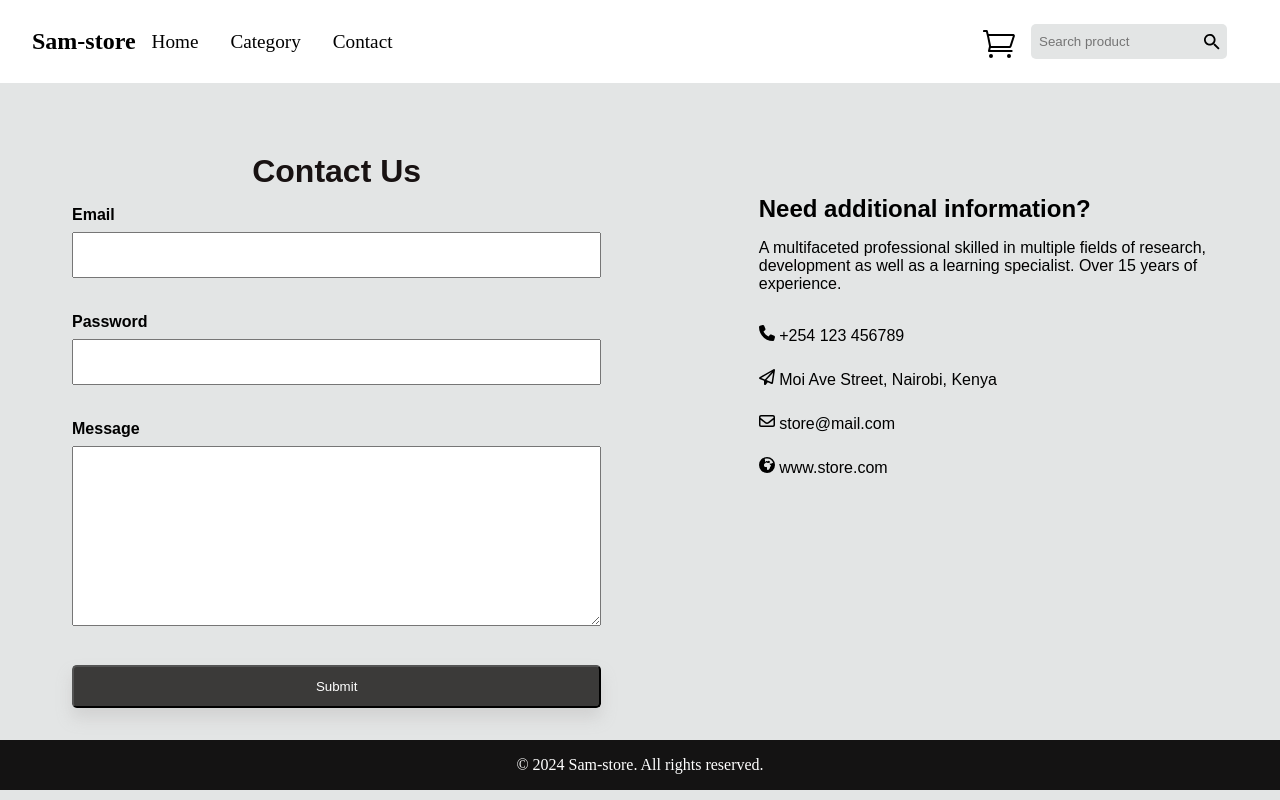
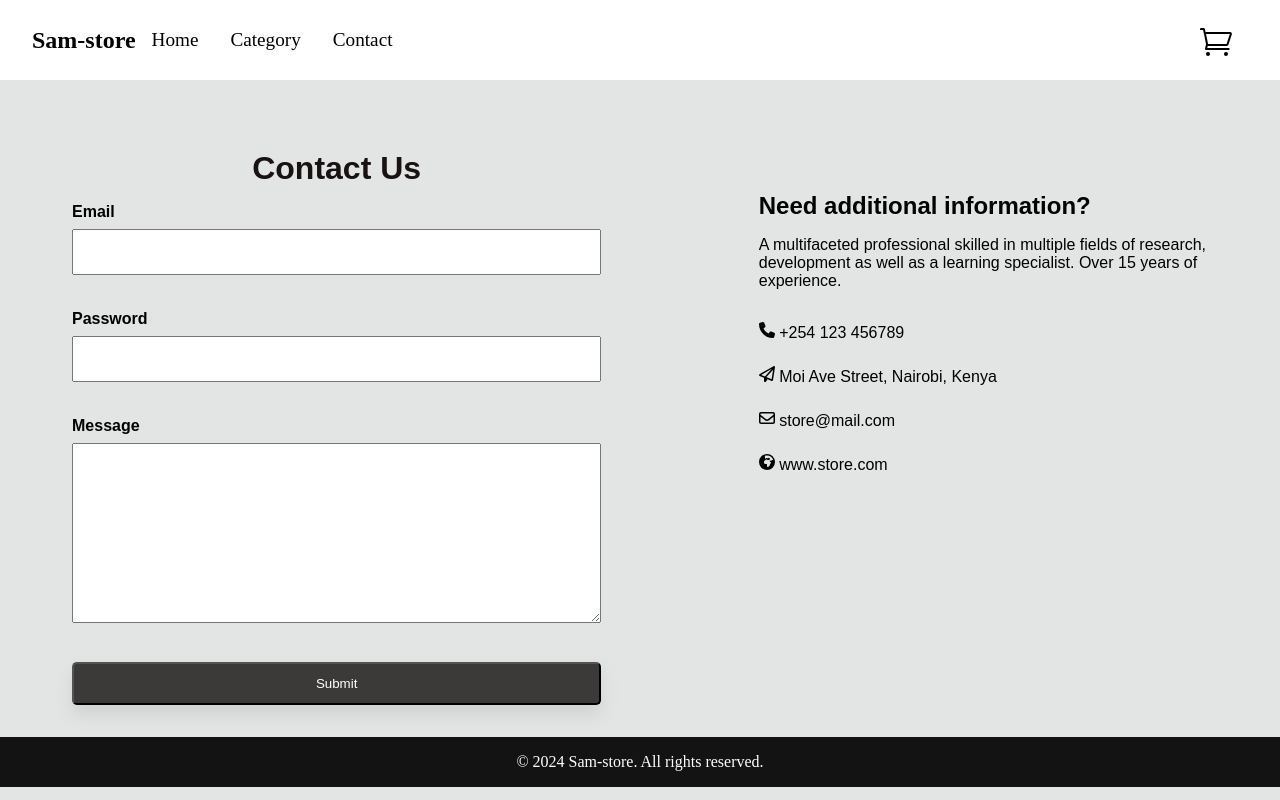
Before and after one commit to samuel-kariuki/My-Store, a Next.js app: page /ContactForm in a window 1280 px wide. Built offline with nearby package versions, Linux system fonts and the light colour scheme.

Commit message:
updated files

```diff
--- a/src/components/header/header.tsx
+++ b/src/components/header/header.tsx
@@ -48,7 +48,7 @@ export const Header = () => {
               <span className={styles["nav-toggle__hamburger"]}>&#9776;</span>
             )}
           </button>
-          <SearchInput className={styles["search-input"]} />
+
         </div>
       </div>
     </header>
```
